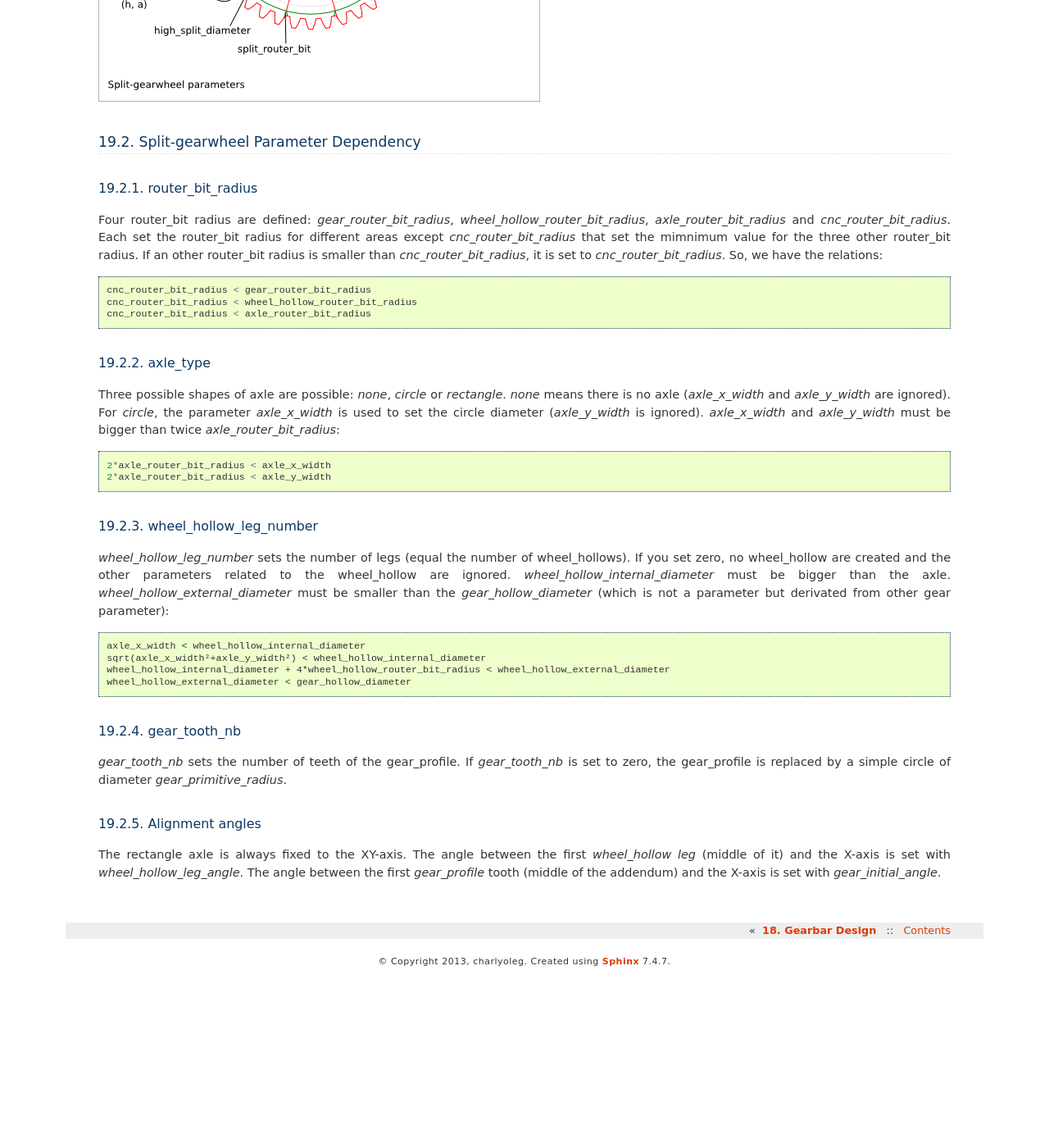
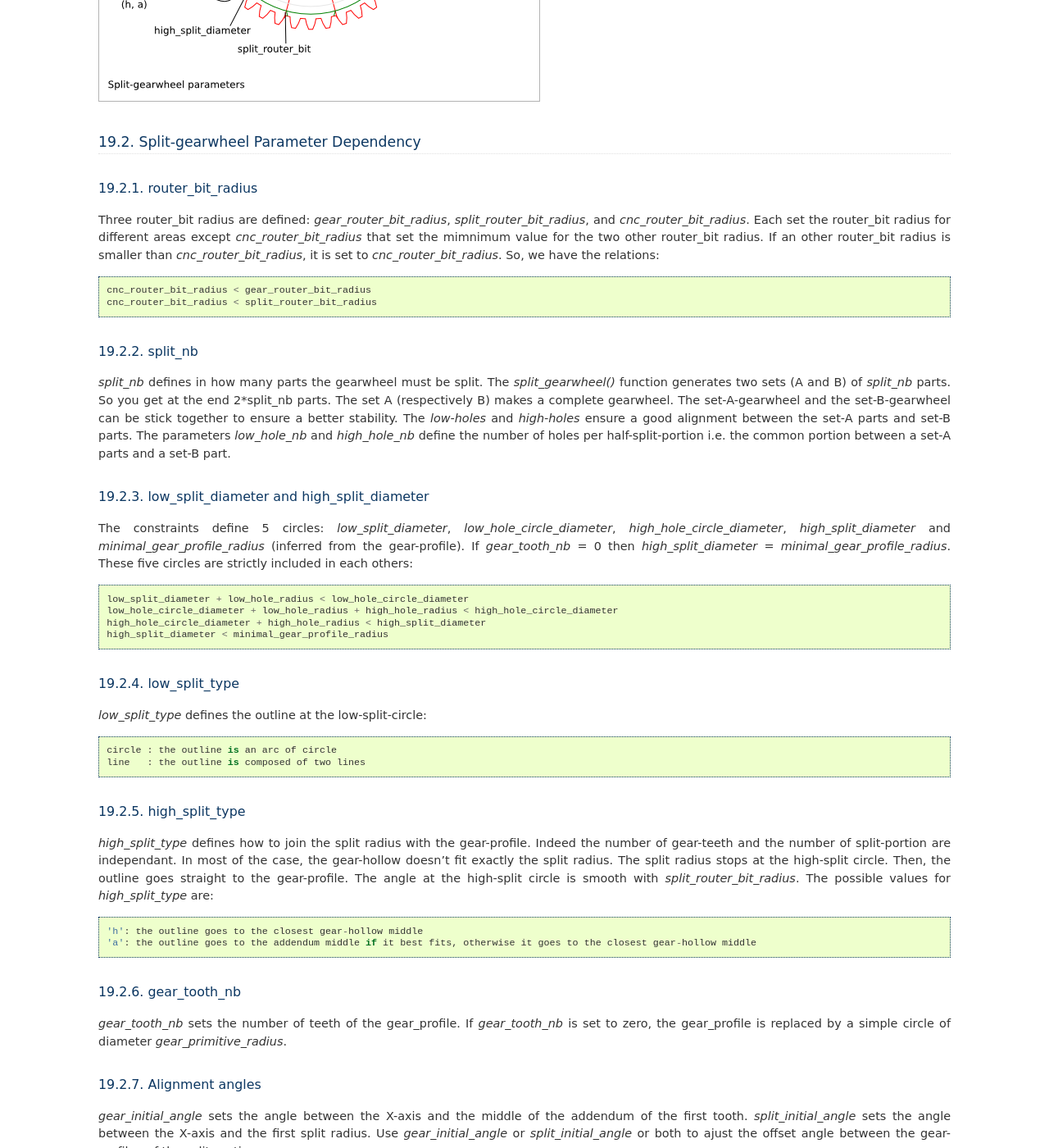
Before and after one commit to charlyoleg/Cnc25D, a Sphinx documentation site: the page built from docs/split_gearwheel_design.rst, in a window 1280 px wide and 1400 px high, scrolled down 1298 px. Shown: the whole window at 82% size. Built offline with Sphinx 7.4.7, drawn with Linux system fonts in a browser that asks for light colours; formulas are drawn with MathJax 3; before the commit the page ends 2488 px from its top, so only the background shows below that; some of the changed text lies outside the part shown.

Commit message:
[split-gearwheel] doc done

```diff
--- a/docs/split_gearwheel_design.rst
+++ b/docs/split_gearwheel_design.rst
@@ -23,29 +23,41 @@ Split-gearwheel Parameter Dependency
 router_bit_radius
 -----------------
 
-Four router_bit radius are defined: *gear_router_bit_radius*, *wheel_hollow_router_bit_radius*, *axle_router_bit_radius* and *cnc_router_bit_radius*. Each set the router_bit radius for different areas except *cnc_router_bit_radius* that set the mimnimum value for the three other router_bit radius. If an other router_bit radius is smaller than *cnc_router_bit_radius*, it is set to *cnc_router_bit_radius*. So, we have the relations::
+Three router_bit radius are defined: *gear_router_bit_radius*, *split_router_bit_radius*, and *cnc_router_bit_radius*. Each set the router_bit radius for different areas except *cnc_router_bit_radius* that set the mimnimum value for the two other router_bit radius. If an other router_bit radius is smaller than *cnc_router_bit_radius*, it is set to *cnc_router_bit_radius*. So, we have the relations::
 
   cnc_router_bit_radius < gear_router_bit_radius
-  cnc_router_bit_radius < wheel_hollow_router_bit_radius
-  cnc_router_bit_radius < axle_router_bit_radius
+  cnc_router_bit_radius < split_router_bit_radius
 
-axle_type
----------
+split_nb
+--------
 
-Three possible shapes of axle are possible: *none*, *circle* or *rectangle*. *none* means there is no axle (*axle_x_width* and *axle_y_width* are ignored). For *circle*, the parameter *axle_x_width* is used to set the circle diameter (*axle_y_width* is ignored). *axle_x_width* and *axle_y_width* must be bigger than twice *axle_router_bit_radius*::
+*split_nb* defines in how many parts the gearwheel must be split. The *split_gearwheel()* function generates two sets (A and B) of *split_nb* parts. So you get at the end 2*split_nb parts. The set A (respectively B) makes a complete gearwheel. The set-A-gearwheel and the set-B-gearwheel can be stick together to ensure a better stability. The *low-holes* and *high-holes* ensure a good alignment between the set-A parts and set-B parts. The parameters *low_hole_nb* and *high_hole_nb* define the number of holes per half-split-portion i.e. the common portion between a set-A parts and a set-B part.
 
-  2*axle_router_bit_radius < axle_x_width
-  2*axle_router_bit_radius < axle_y_width
+low_split_diameter and high_split_diameter
+------------------------------------------
 
-wheel_hollow_leg_number
------------------------
+The constraints define 5 circles: *low_split_diameter*, *low_hole_circle_diameter*, *high_hole_circle_diameter*, *high_split_diameter* and *minimal_gear_profile_radius* (inferred from the gear-profile). If *gear_tooth_nb* = 0 then *high_split_diameter* = *minimal_gear_profile_radius*. These five circles are strictly included in each others::
 
-*wheel_hollow_leg_number* sets the number of legs (equal the number of wheel_hollows). If you set zero, no wheel_hollow are created and the other parameters related to the wheel_hollow are ignored. *wheel_hollow_internal_diameter* must be bigger than the axle. *wheel_hollow_external_diameter* must be smaller than the *gear_hollow_diameter* (which is not a parameter but derivated from other gear parameter)::
+  low_split_diameter + low_hole_radius < low_hole_circle_diameter
+  low_hole_circle_diameter + low_hole_radius + high_hole_radius < high_hole_circle_diameter
+  high_hole_circle_diameter + high_hole_radius < high_split_diameter
+  high_split_diameter < minimal_gear_profile_radius
 
-  axle_x_width < wheel_hollow_internal_diameter
-  sqrt(axle_x_width²+axle_y_width²) < wheel_hollow_internal_diameter
-  wheel_hollow_internal_diameter + 4*wheel_hollow_router_bit_radius < wheel_hollow_external_diameter
-  wheel_hollow_external_diameter < gear_hollow_diameter
+low_split_type
+--------------
+
+*low_split_type* defines the outline at the low-split-circle::
+
+  circle : the outline is an arc of circle
+  line   : the outline is composed of two lines
+
+high_split_type
+---------------
+
+*high_split_type* defines how to join the split radius with the gear-profile. Indeed the number of gear-teeth and the number of split-portion are independant. In most of the case, the gear-hollow doesn't fit exactly the split radius. The split radius stops at the high-split circle. Then, the outline goes straight to the gear-profile. The angle at the high-split circle is smooth with *split_router_bit_radius*. The possible values for *high_split_type* are::
+
+  'h': the outline goes to the closest gear-hollow middle
+  'a': the outline goes to the addendum middle if it best fits, otherwise it goes to the closest gear-hollow middle
 
 gear_tooth_nb
 -------------
@@ -55,4 +67,4 @@ gear_tooth_nb
 Alignment angles
 ----------------
 
-The rectangle axle is always fixed to the XY-axis. The angle between the first *wheel_hollow leg* (middle of it) and the X-axis is set with *wheel_hollow_leg_angle*. The angle between the first *gear_profile* tooth (middle of the addendum) and the X-axis is set with *gear_initial_angle*.
+*gear_initial_angle* sets the angle between the X-axis and the middle of the addendum of the first tooth. *split_initial_angle* sets the angle between the X-axis and the first split radius. Use *gear_initial_angle* or *split_initial_angle* or both to ajust the offset angle between the gear-profile anf the split-portion.
```
